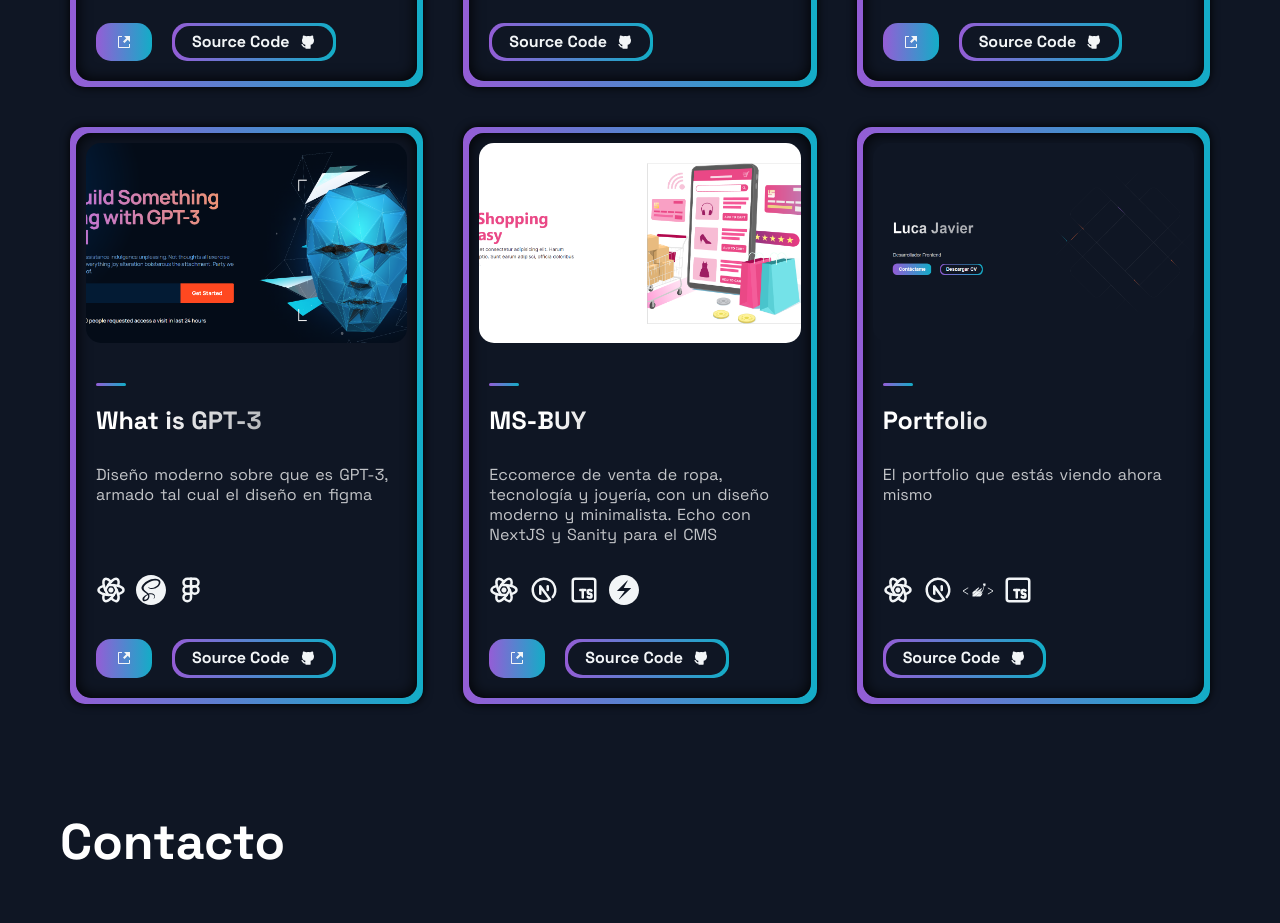
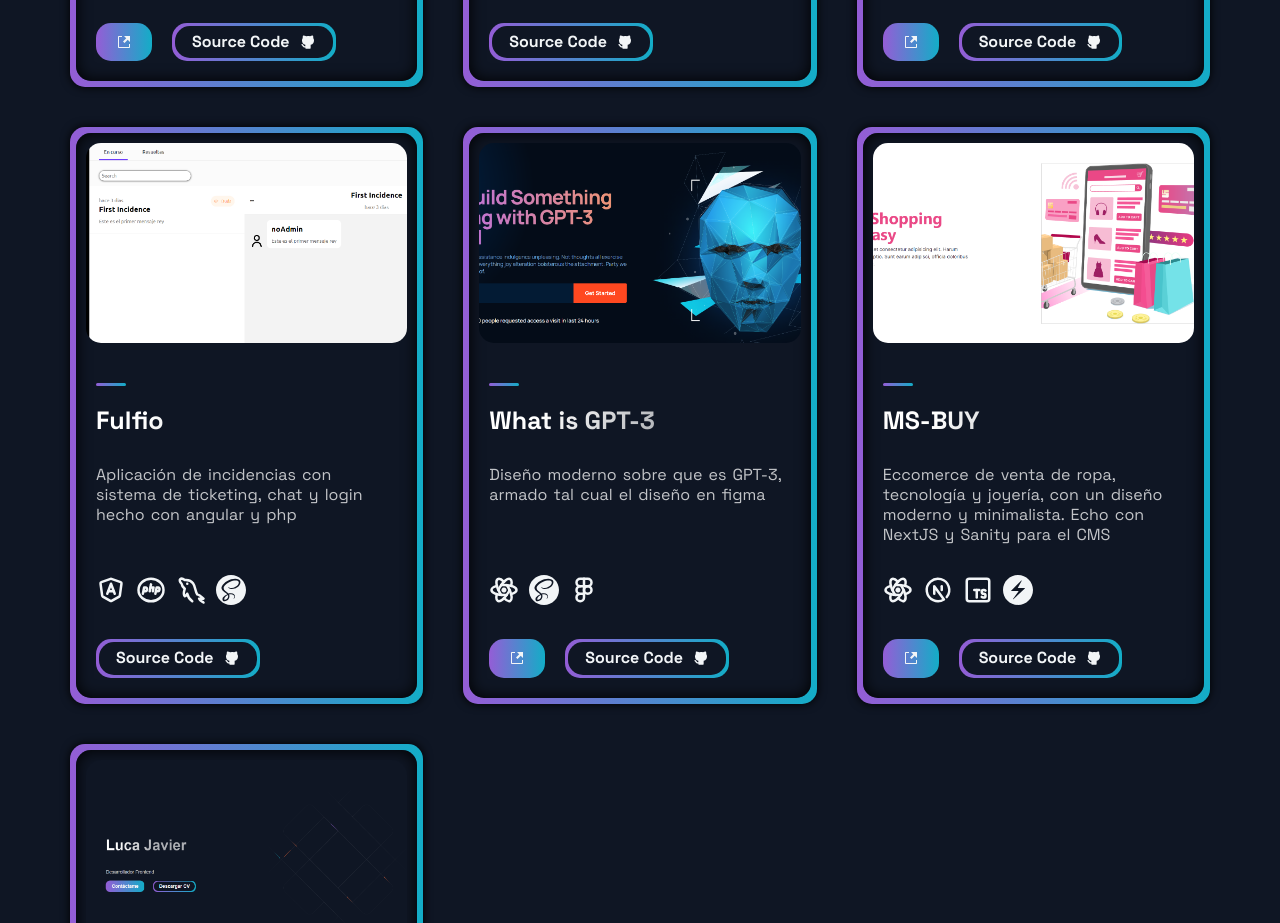
Before and after one commit to Luca-Javier/portfolio2, a Next.js app: page / in a window 1280 px wide. Shown: the part 1420-2343 px from the top of the page. Built offline with nearby package versions, Linux system fonts and the light colour scheme.

Commit message:
commit with gitpush!

```diff
--- a/src/constants/projects.ts
+++ b/src/constants/projects.ts
@@ -27,6 +27,15 @@
     technologies: ["react", "nextjs", "nodejs", "i18n"],
   },
   {
+    title: "Fulfio",
+    description:
+      "Aplicación de incidencias con sistema de ticketing, chat y login hecho con angular y php",
+    image: "/fulfio.png",
+
+    source: "https://github.com/Luca-Javier/fulfio",
+    technologies: ["angular", "php", "mysql", "sass"],
+  },
+  {
     title: "What is GPT-3",
     description:
       "Diseño moderno sobre que es GPT-3, armado tal cual el diseño en figma",
--- a/src/constants/technologies.ts
+++ b/src/constants/technologies.ts
@@ -7,6 +7,7 @@
   TbBrandReact,
   TbBrandRedux,
   TbBrandTypescript,
+  TbBrandAngular,
 } from "react-icons/tb"
 import {
   SiChakraui,
@@ -34,4 +35,5 @@
   sass: SiSass,
   html: AiFillHtml5,
   "styled-components": SiStyledcomponents,
+  angular: TbBrandAngular,
 }
--- a/src/utils/models.ts
+++ b/src/utils/models.ts
@@ -14,6 +14,7 @@
   | "sass"
   | "styled-components"
   | "chakraui"
+  | "angular"
 
 export interface IProject {
   title: string
```
Also changed, not shown: public/fulfio.png (added).
